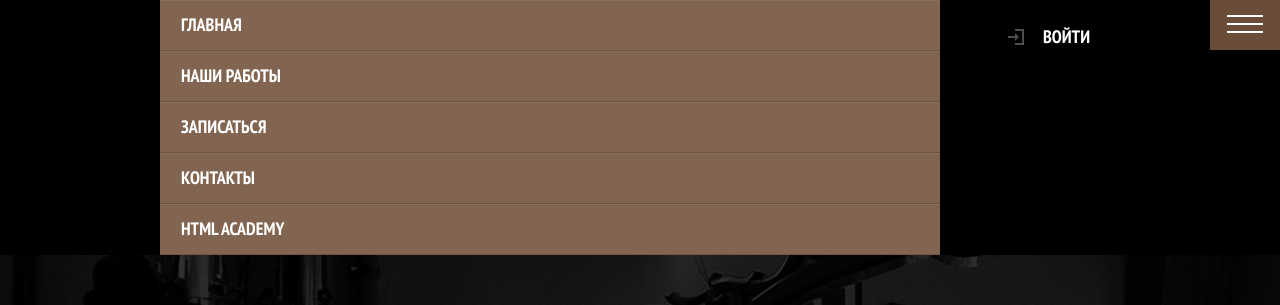
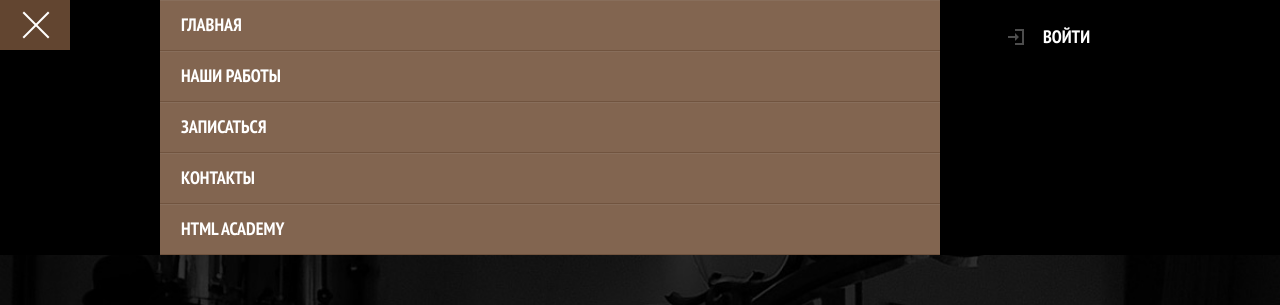
Before and after one commit to ilyagorev/barbershop, a website: page source/index.html in a window 1280 px wide. Both pictures are taken after a click on the button "Открыть меню". Shown: the top 305 px of the page. Drawn offline with nearby package versions, Linux system fonts and the light colour scheme; files that its build step writes are made by us from their sources; files whose address does not match are found by name.

Commit message:
Добавляет скрипт открытия\закрытия меню

```diff
--- a/source/index.html
+++ b/source/index.html
@@ -223,6 +223,7 @@
       </div>
     </div>
   </footer>
+  <script src="js/script.min.js"></script>
 </body>
 
 </html>
--- /dev/null
+++ b/source/js/script.js
@@ -0,0 +1,16 @@
+"use strict";
+
+var navMain = document.querySelector(".main-nav");
+var navToggle = document.querySelector(".main-nav__toggle");
+
+navMain.classList.remove("main-nav--nojs");
+
+navToggle.addEventListener("click", function() {
+  if (navMain.classList.contains("main-nav--closed")) {
+    navMain.classList.remove("main-nav--closed");
+    navMain.classList.add("main-nav--opened");
+  } else {
+    navMain.classList.add("main-nav--closed");
+    navMain.classList.remove("main-nav--opened");
+  }
+});
```
